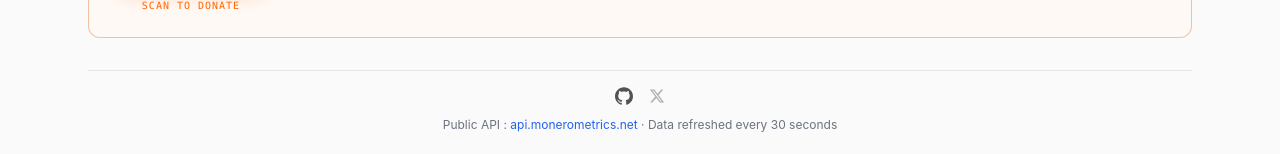
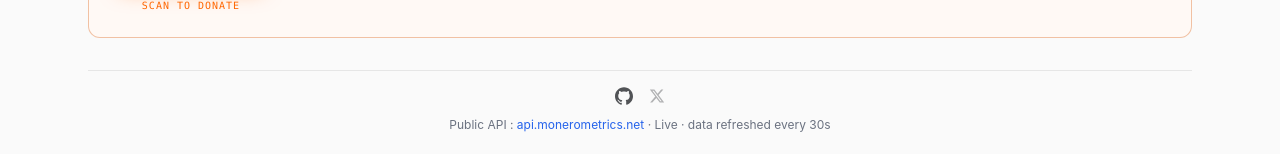
Before and after one commit to nowi333/monerometrics, a React (Vite) app in the folder apps/dashboard/: page / in a window 1280 px wide. Shown: the part 1767-1921 px from the top of the page. Built offline with nearby package versions, Linux system fonts and the light colour scheme; no server answers; what chartjs-plugin-zoom would draw is missing.

Commit message:
dashboard: footer 'Live' (reflete le refresh 30s reel, FR/EN/ES)

```diff
--- a/apps/dashboard/src/i18n.js
+++ b/apps/dashboard/src/i18n.js
@@ -125,7 +125,7 @@ i18n
 
           // Footer
           'footer.apiLink': 'Public API',
-          'footer.refresh': 'Data refreshed every 30 seconds',
+          'footer.refresh': 'Live · data refreshed every 30s',
           'footer.xSoon': 'X — coming soon',
 
           // Documentation
@@ -289,7 +289,7 @@ i18n
 
           // Footer
           'footer.apiLink': 'API publique',
-          'footer.refresh': 'Donnees mises a jour toutes les 30 secondes',
+          'footer.refresh': 'En direct · donnees mises a jour toutes les 30 s',
           'footer.xSoon': 'X — bientot',
 
           // Documentation
@@ -454,7 +454,7 @@ i18n
 
           // Footer
           'footer.apiLink': 'API publica',
-          'footer.refresh': 'Datos actualizados cada 30 segundos',
+          'footer.refresh': 'En vivo · datos actualizados cada 30 s',
           'footer.xSoon': 'X — proximamente',
 
           // Documentation
```
